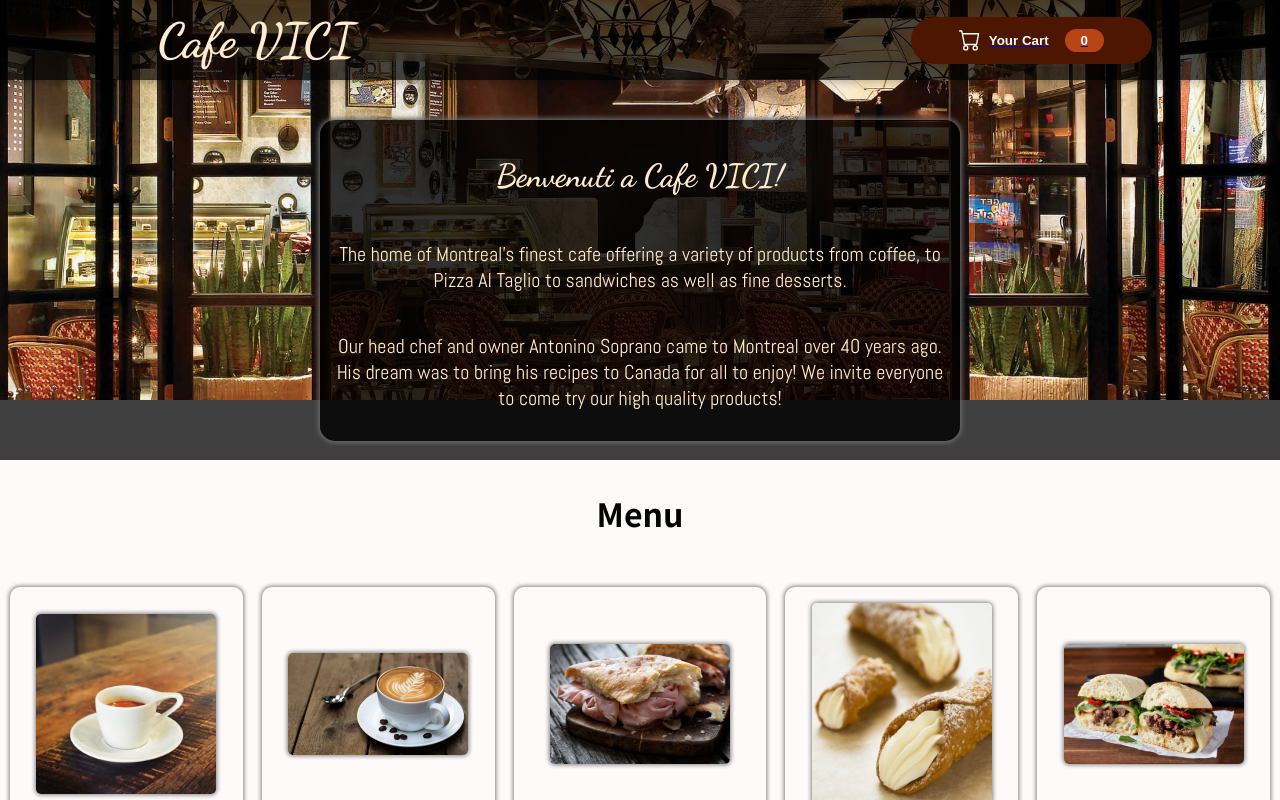
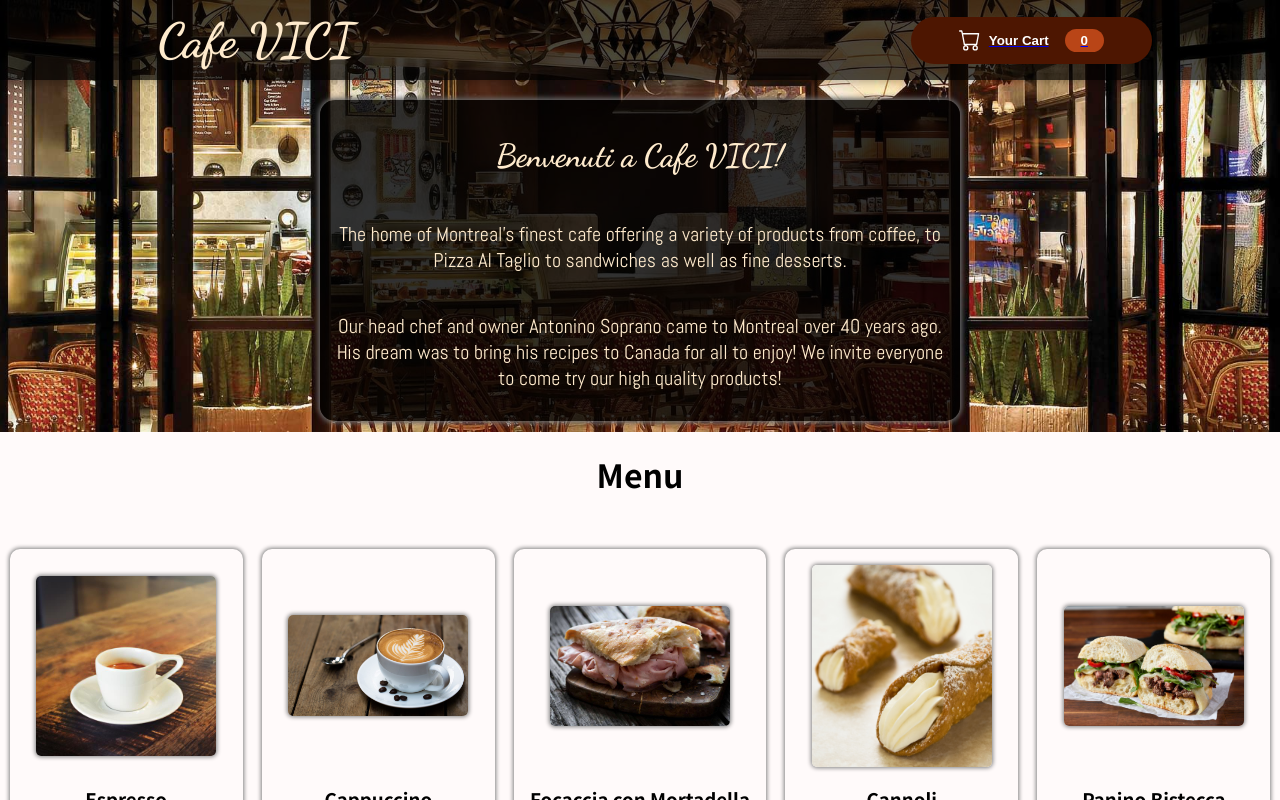
Before and after one commit to stefanomusicman/food-order-app, a React (Create React App) app: page / in a window 1280 px wide. Shown: the top 800 px of the page. Built offline with nearby package versions, Linux system fonts and the light colour scheme; a web font is replaced by a local one.

Commit message:
image on header has been updated

```diff
--- a/src/Components/Header/Header.module.css
+++ b/src/Components/Header/Header.module.css
@@ -1,7 +1,7 @@
 .primary-container {
     width: 100%;
-    padding-bottom: 3%;
-    /* margin-bottom: 12%; */
+    height: 100%;
+    padding-bottom: 0;
 }
 
 .header {
@@ -31,8 +31,8 @@
 
 .main-image img {
     width: 100%;
-    height: 100%;
-    object-fit: cover;
+    height: 108%;
+    object-fit: fill;
     /* transform: rotateZ(-5deg) translateY(-2rem) translateX(-1rem); */
   }
 
@@ -44,7 +44,7 @@
     width: 50%;
     text-align: center;
     left: 25%;
-    top: 30%;
+    top: 25%;
     color: blanchedalmond;
     background-color: rgba(0, 0, 0, 0.8);
     box-shadow: 0px 0px 5px 2px rgb(105,105,105);
--- a/src/Components/Header/HeaderCartButton.module.css
+++ b/src/Components/Header/HeaderCartButton.module.css
@@ -18,6 +18,11 @@
   transform: scale(1.1);
 }
 
+.button:visited {
+    text-decoration: none;
+    color: #2c0d00;
+}
+
 .icon {
     width: 1.35rem;
     height: 1.35rem;
```
